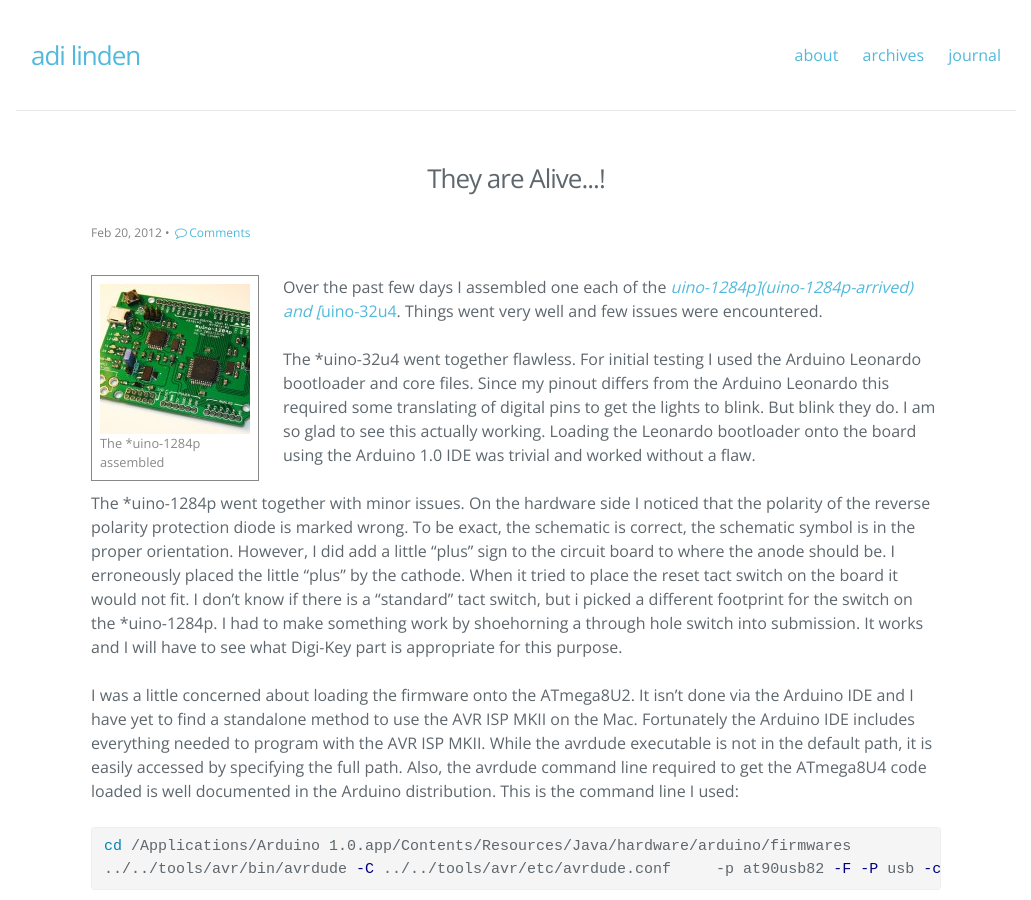
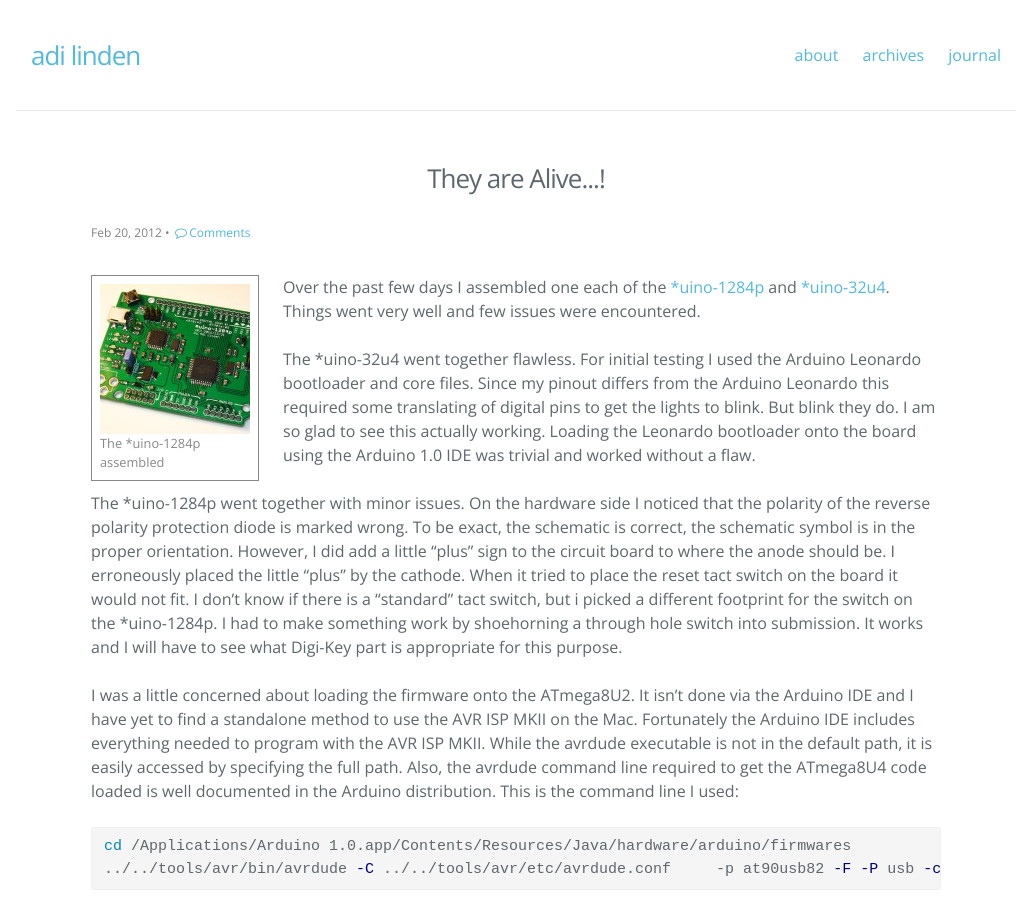
Before and after one commit to adilinden/my-journal, a Jekyll site: the page built from _posts/2012-02-20-uino-32u4-uino-1284p-alive.md, in a window 1280 px wide and 900 px high. Shown: the whole window, without its empty margins (124-1155 px from the left). Built offline with Jekyll 4.4.1, drawn with Linux system fonts in a browser that asks for light colours; comment, search, counter and statistics services are not loaded; part of the change alters nothing that is shown.

Commit message:
Fixed links within site.

```diff
--- a/_posts/2012-02-20-uino-32u4-uino-1284p-alive.md
+++ b/_posts/2012-02-20-uino-32u4-uino-1284p-alive.md
@@ -19,7 +19,7 @@ assets: resources/2012-02-20-uino-32u4-uino-1284p-alive
 
 {% include lightbox.html image="uino-1284p_v0.3_assembled_b.jpg" thumb="uino-1284p_v0.3_assembled_b-150x150.jpg" caption="The *uino-1284p assembled"  float="left" %}
 
-Over the past few days I assembled one each of the [*uino-1284p](uino-1284p-arrived) and [*uino-32u4](uino-32u4-arrived). Things went very well and few issues were encountered.
+Over the past few days I assembled one each of the [\*uino-1284p]({% post_url 2012-01-18-uino-1284p-arrived %}) and [\*uino-32u4]({% post_url 2012-01-14-uino-32u4-arrived %}). Things went very well and few issues were encountered.
 
 The *uino-32u4 went together flawless. For initial testing I used the Arduino Leonardo bootloader and core files. Since my pinout differs from the Arduino Leonardo this required some translating of digital pins to get the lights to blink. But blink they do. I am so glad to see this actually working. Loading the Leonardo bootloader onto the board using the Arduino 1.0 IDE was trivial and worked without a flaw.
 
```
